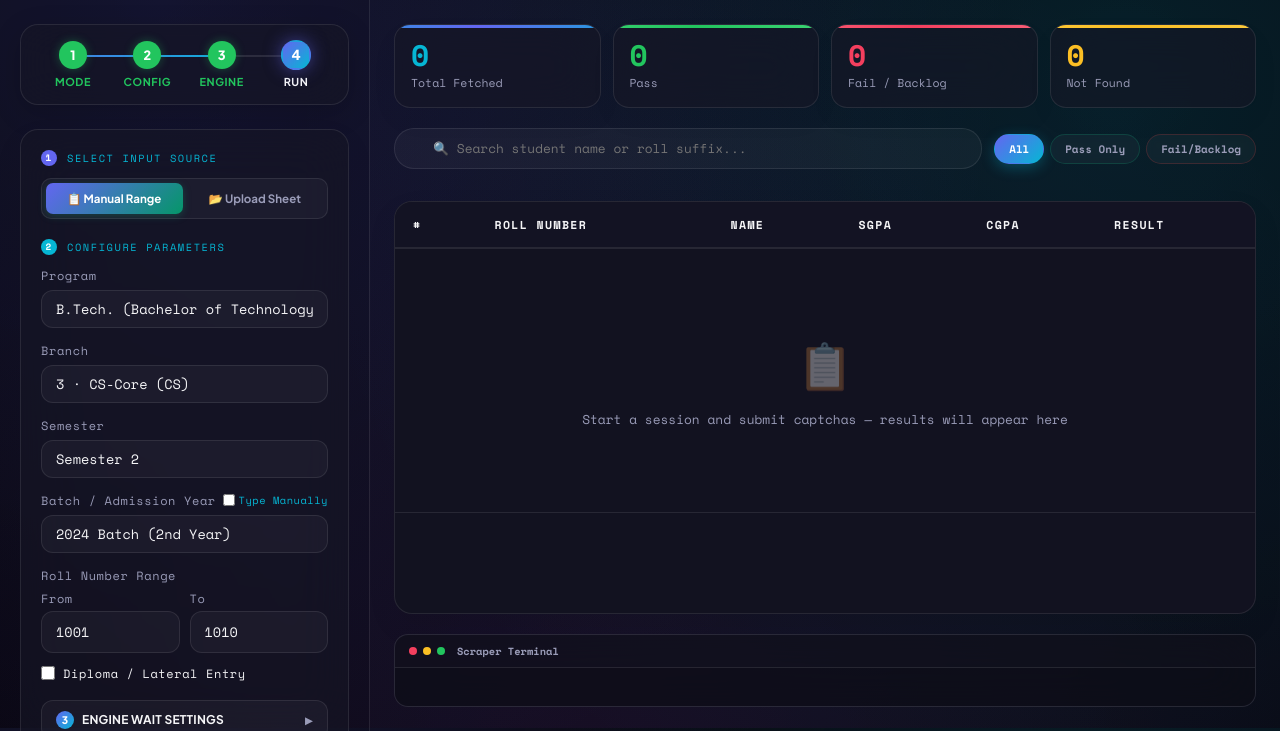
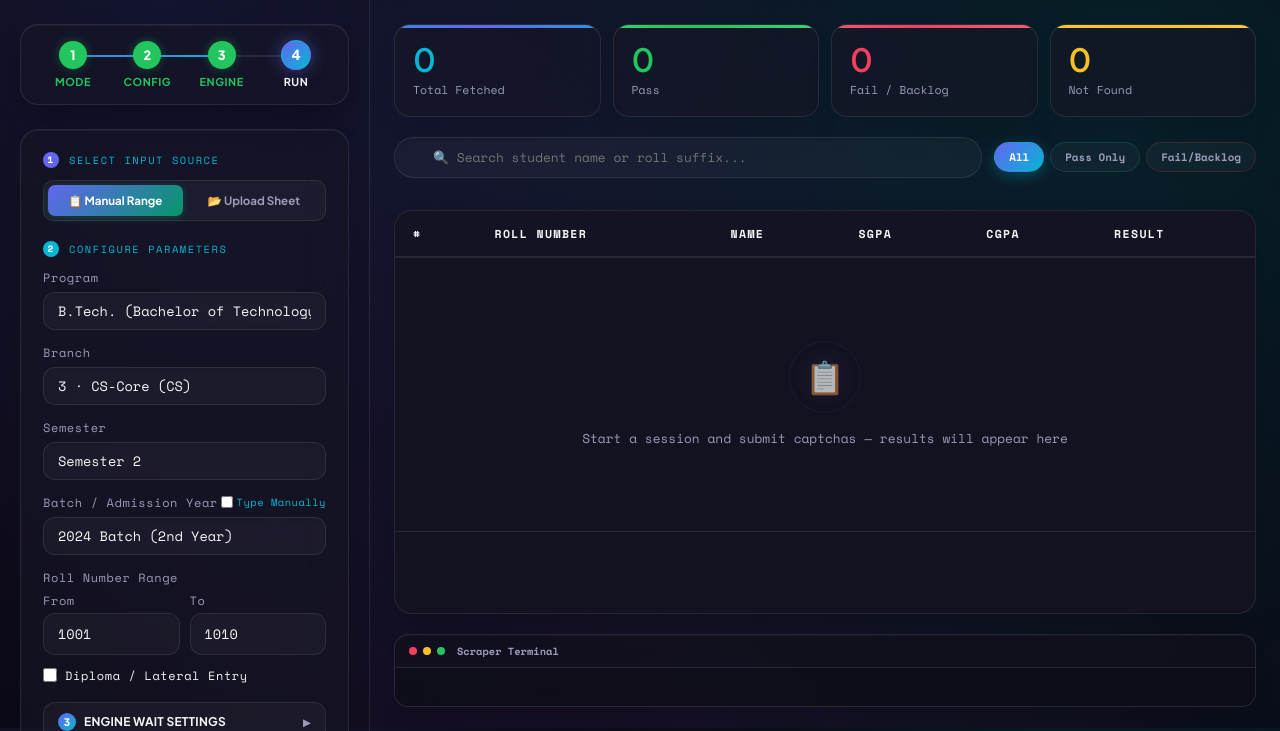
Before and after one commit to Neerajparashar1/RGPV_SCRAPER-FINAL-, a Flask app: page / in a window 1280 px wide. Shown: the part 72-803 px from the top of the page. Run offline with Flask 3, Linux system fonts and the light colour scheme; data that the repository does not hold is empty; some libraries are stand-ins or nearby versions.

Commit message:
Premium visual polish pass: depth, stat typography, empty states
- Stat card values switch from monospace to the proportional sans
  font with tighter letter-spacing, matching standard dashboard
  stat-tile treatment instead of a fixed-width terminal look.
- Add a layered "ambient + key light" shadow system (plus a subtle
  inset top-edge highlight for a frosted-glass feel) across all major
  surfaces (cards, stat cards, table, steps indicator, status bar,
  log terminal, dev profile card) for more perceived depth.
- Give inputs/selects a subtle inset shadow for tactile depth.
- Rework the empty-state icon into a soft circular glow badge instead
  of a bare emoji.

```diff
--- a/static/css/style.css
+++ b/static/css/style.css
@@ -179,7 +179,7 @@
     padding: 16px 20px;
     margin-bottom: 4px;
     position: relative;
-    box-shadow: 0 8px 28px rgba(0, 0, 0, 0.18);
+    box-shadow: 0 20px 40px -14px rgba(0, 0, 0, 0.2), 0 8px 28px rgba(0, 0, 0, 0.18), inset 0 1px 0 rgba(255, 255, 255, 0.05);
     backdrop-filter: var(--glass-blur);
     animation: cardIn .5s cubic-bezier(0.4, 0, 0.2, 1);
   }
@@ -327,16 +327,16 @@
     background: var(--surface);
     border: 1px solid var(--border);
     border-radius: 18px;
-    padding: 20px;
+    padding: 22px;
     backdrop-filter: var(--glass-blur);
     -webkit-backdrop-filter: var(--glass-blur);
-    box-shadow: 0 12px 32px rgba(0, 0, 0, 0.05), 0 1px 3px rgba(0, 0, 0, 0.02);
+    box-shadow: 0 24px 48px -12px rgba(0, 0, 0, 0.16), 0 12px 32px rgba(0, 0, 0, 0.05), 0 1px 3px rgba(0, 0, 0, 0.02), inset 0 1px 0 rgba(255, 255, 255, 0.05);
     transition: all 0.35s cubic-bezier(0.4, 0, 0.2, 1);
     animation: cardIn .5s cubic-bezier(0.4, 0, 0.2, 1);
   }
   .card:hover {
     border-color: rgba(99, 102, 241, 0.28);
-    box-shadow: 0 18px 40px rgba(99, 102, 241, 0.08), 0 1px 3px rgba(0, 0, 0, 0.02);
+    box-shadow: 0 28px 56px -12px rgba(99, 102, 241, 0.12), 0 18px 40px rgba(99, 102, 241, 0.08), 0 1px 3px rgba(0, 0, 0, 0.02), inset 0 1px 0 rgba(255, 255, 255, 0.06);
     transform: translateY(-2px);
   }
 
@@ -367,11 +367,12 @@
     transition: all 0.3s cubic-bezier(0.4, 0, 0.2, 1);
     margin-bottom: 14px;
     appearance: none;
+    box-shadow: inset 0 1px 3px rgba(0, 0, 0, 0.1);
   }
   select:focus, input:focus {
     border-color: var(--accent);
     background: var(--input-focus-bg);
-    box-shadow: 0 0 0 3px rgba(99, 102, 241, 0.15);
+    box-shadow: inset 0 1px 3px rgba(0, 0, 0, 0.06), 0 0 0 3px rgba(99, 102, 241, 0.15);
   }
 
   .row2 { display: grid; grid-template-columns: 1fr 1fr; gap: 10px; }
@@ -467,6 +468,7 @@
     background: var(--surface);
     min-height: 44px;
     backdrop-filter: var(--glass-blur);
+    box-shadow: 0 14px 30px -14px rgba(0, 0, 0, 0.16), inset 0 1px 0 rgba(255, 255, 255, 0.04);
   }
   .status-dot { width: 8px; height: 8px; border-radius: 50%; flex-shrink: 0; position: relative; }
   .status-idle    .status-dot { background: var(--muted); box-shadow: 0 0 6px var(--muted); }
@@ -684,7 +686,7 @@
     margin-top: auto;
     backdrop-filter: var(--glass-blur);
     -webkit-backdrop-filter: var(--glass-blur);
-    box-shadow: 0 10px 26px rgba(0, 0, 0, 0.05);
+    box-shadow: 0 18px 36px -14px rgba(0, 0, 0, 0.14), 0 10px 26px rgba(0, 0, 0, 0.05), inset 0 1px 0 rgba(255, 255, 255, 0.05);
     display: flex;
     flex-direction: column;
     gap: 12px;
@@ -692,7 +694,7 @@
   }
   .dev-profile-card:hover {
     border-color: rgba(6, 182, 212, 0.25);
-    box-shadow: 0 14px 32px rgba(6, 182, 212, 0.08);
+    box-shadow: 0 20px 40px -14px rgba(6, 182, 212, 0.12), 0 14px 32px rgba(6, 182, 212, 0.08), inset 0 1px 0 rgba(255, 255, 255, 0.06);
   }
   .dev-profile-header {
     display: flex;
@@ -779,17 +781,17 @@
     background: var(--surface);
     border: 1px solid var(--border);
     border-radius: 16px;
-    padding: 16px;
+    padding: 18px;
     position: relative;
     overflow: hidden;
     backdrop-filter: var(--glass-blur);
-    box-shadow: 0 12px 32px rgba(0, 0, 0, 0.03), 0 1px 3px rgba(0, 0, 0, 0.01);
+    box-shadow: 0 20px 40px -14px rgba(0, 0, 0, 0.14), 0 12px 32px rgba(0, 0, 0, 0.03), 0 1px 3px rgba(0, 0, 0, 0.01), inset 0 1px 0 rgba(255, 255, 255, 0.05);
     transition: all 0.3s cubic-bezier(0.4, 0, 0.2, 1);
     animation: cardIn .5s cubic-bezier(0.4, 0, 0.2, 1);
   }
   .stat-card:hover {
     transform: translateY(-5px);
-    box-shadow: 0 18px 38px rgba(15, 23, 42, 0.08), 0 1px 3px rgba(0, 0, 0, 0.02);
+    box-shadow: 0 24px 46px -14px rgba(15, 23, 42, 0.16), 0 18px 38px rgba(15, 23, 42, 0.08), 0 1px 3px rgba(0, 0, 0, 0.02), inset 0 1px 0 rgba(255, 255, 255, 0.06);
   }
   .stat-card:hover .stat-val {
     transform: scale(1.08);
@@ -809,11 +811,12 @@
     to   { background-position: -200% 0; }
   }
   .stat-val {
-    font-family: var(--mono);
-    font-size: 1.85rem;
-    font-weight: 700;
+    font-family: var(--sans);
+    font-size: 2rem;
+    font-weight: 600;
+    letter-spacing: -0.02em;
     line-height: 1;
-    margin-bottom: 4px;
+    margin-bottom: 6px;
     display: inline-block;
     transition: transform 0.25s cubic-bezier(0.4, 0, 0.2, 1);
   }
@@ -830,11 +833,11 @@
     border: 1px solid var(--border);
     border-radius: 18px;
     background: var(--table-wrap-bg);
-    box-shadow: 0 12px 32px rgba(0, 0, 0, 0.06), 0 1px 3px rgba(0, 0, 0, 0.02);
+    box-shadow: 0 24px 50px -16px rgba(0, 0, 0, 0.2), 0 12px 32px rgba(0, 0, 0, 0.06), 0 1px 3px rgba(0, 0, 0, 0.02), inset 0 1px 0 rgba(255, 255, 255, 0.04);
     transition: all 0.3s cubic-bezier(0.4, 0, 0.2, 1);
   }
   .table-wrap:hover {
-    box-shadow: 0 22px 52px rgba(15, 23, 42, 0.09), 0 1px 3px rgba(0, 0, 0, 0.02);
+    box-shadow: 0 28px 58px -16px rgba(15, 23, 42, 0.22), 0 22px 52px rgba(15, 23, 42, 0.09), 0 1px 3px rgba(0, 0, 0, 0.02), inset 0 1px 0 rgba(255, 255, 255, 0.05);
   }
   table {
     width: 100%;
@@ -972,7 +975,19 @@
     font-family: var(--mono);
     font-size: .8rem;
   }
-  .empty-state .icon { font-size: 2.8rem; margin-bottom: 12px; opacity: .35; }
+  .empty-state .icon {
+    font-size: 2rem;
+    margin: 0 auto 16px;
+    width: 72px;
+    height: 72px;
+    display: flex;
+    align-items: center;
+    justify-content: center;
+    border-radius: 50%;
+    background: radial-gradient(circle, rgba(99, 102, 241, 0.12) 0%, transparent 70%);
+    border: 1px solid rgba(99, 102, 241, 0.15);
+    opacity: .7;
+  }
 
   /* log box with macOS window controls */
   .log-container {
@@ -984,6 +999,7 @@
     display: flex;
     flex-direction: column;
     margin-top: auto;
+    box-shadow: 0 18px 36px -16px rgba(0, 0, 0, 0.2), inset 0 1px 0 rgba(255, 255, 255, 0.04);
   }
   .log-header {
     padding: 8px 14px;
```
